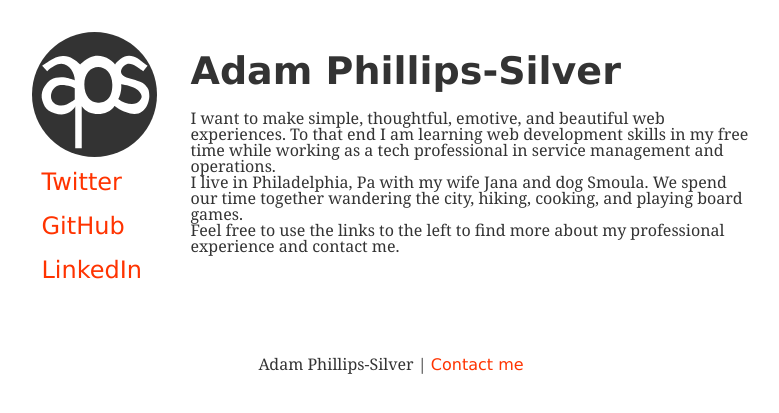
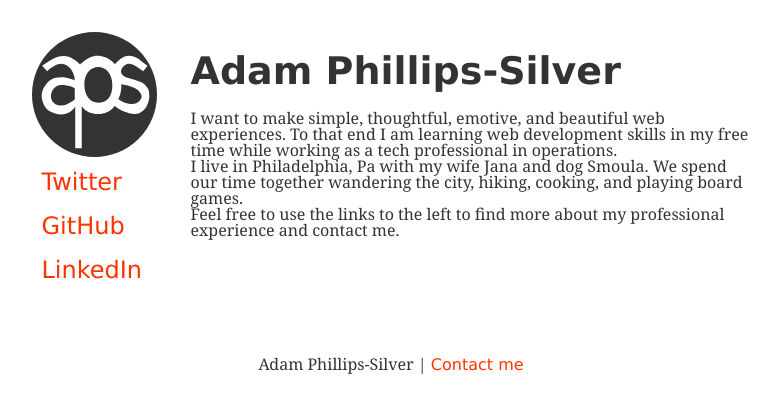
Before and after one commit to Adam-PS/adamphillipssilver, a Jekyll site: the page built from index.html, in a window 1280 px wide. Shown: the top 413 px of the page, without its empty margins (249-1028 px from the left). Built offline with Jekyll 4.4.1, drawn with Linux system fonts in a browser that asks for light colours.

Commit message:
Update bio

```diff
--- a/index.html
+++ b/index.html
@@ -3,6 +3,6 @@ layout: default
 ---
 
 	<h1>Adam Phillips-Silver</h1>
-		<p>I want to make simple, thoughtful, emotive, and beautiful web experiences.  To that end I am learning web development skills in my free time while working as a tech professional in service management and operations.</p>
+		<p>I want to make simple, thoughtful, emotive, and beautiful web experiences.  To that end I am learning web development skills in my free time while working as a tech professional in operations.</p>
 		<p>I live in Philadelphia, Pa with my wife Jana and dog Smoula.  We spend our time together wandering the city, hiking, cooking, and playing board games.</p>
 		<p>Feel free to use the links to the left to find more about my professional experience and contact me.</p>
```
